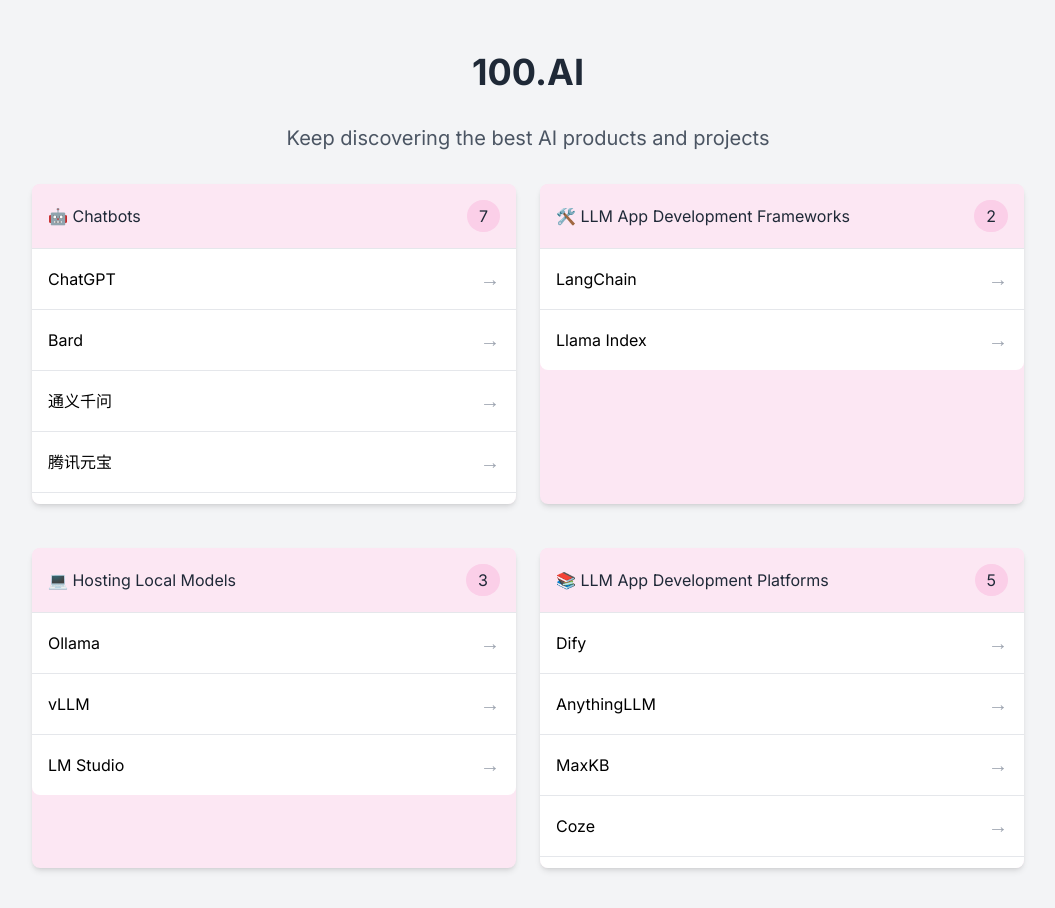
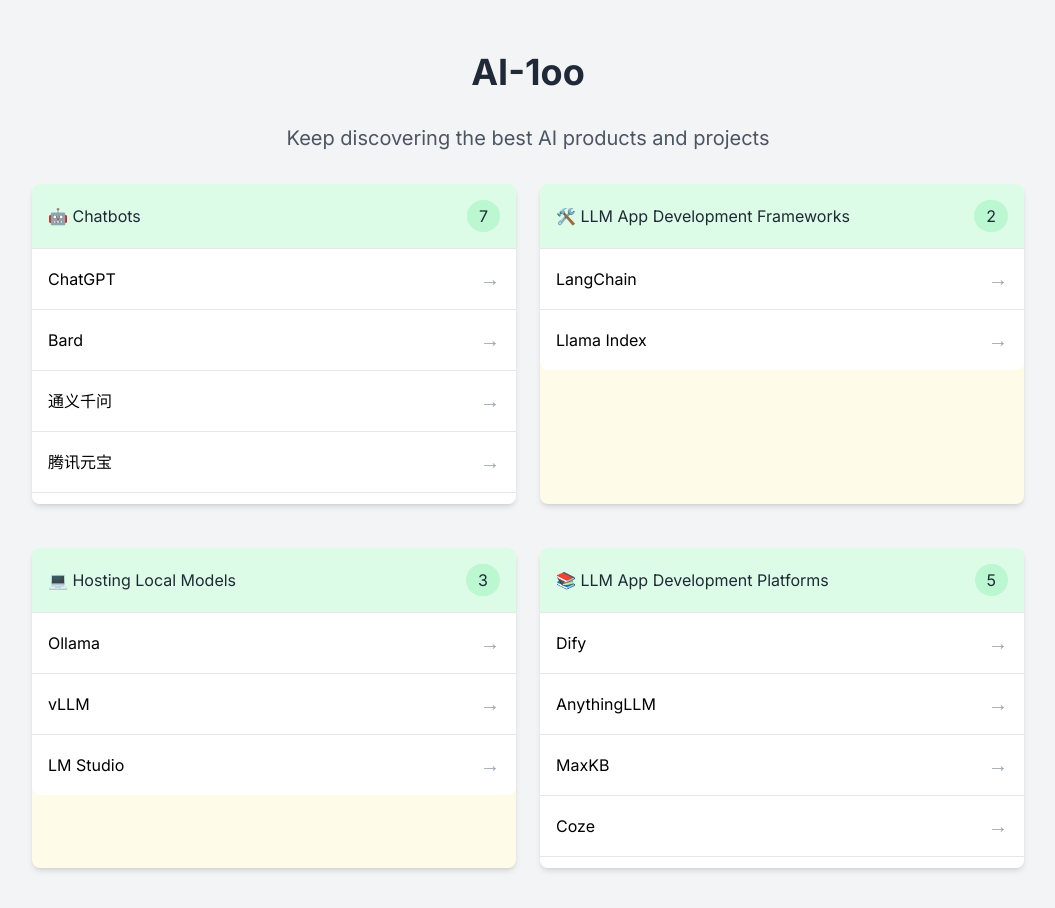
Before and after one commit to 1137882300/ai-1oo, a Next.js app: page / in a window 1280 px wide. Shown: the whole page, without its empty margins (112-1167 px from the left). Built offline with nearby package versions, Linux system fonts and the light colour scheme.

Commit message:
fix-color

```diff
--- a/app/components/Category.tsx
+++ b/app/components/Category.tsx
@@ -7,9 +7,9 @@
 }
 
 const Category: React.FC<CategoryProps> = ({ title, items }) => (
-    <div className="bg-pink-100 rounded-lg mb-5 text-left shadow-md">
-        <h2 className="bg-pink-100 text-gray-800 p-4 rounded-t-lg flex justify-between items-center">
-            {title} <span className="count bg-pink-200 text-gray-800 py-1 px-3 rounded-full">{items.length}</span>
+    <div className="bg-yellow-50 rounded-lg mb-5 text-left shadow-md">
+        <h2 className="bg-green-100 text-gray-800 p-4 rounded-t-lg flex justify-between items-center">
+            {title} <span className="count bg-green-200 text-gray-800 py-1 px-3 rounded-full">{items.length}</span>
         </h2>
         <ul className="bg-white rounded-b-lg max-h-64 overflow-y-auto">
             {items.map((item, index) => (
--- a/app/layout.tsx
+++ b/app/layout.tsx
@@ -5,8 +5,8 @@
 const inter = Inter({ subsets: ["latin"] });
 
 export const metadata: Metadata = {
-  title: "Create Next App",
-  description: "Generated by create next app",
+  title: "AI-1oo",
+  description: "Keep discovering the best AI products and projects",
 };
 
 export default function RootLayout({
--- a/app/page.tsx
+++ b/app/page.tsx
@@ -25,7 +25,7 @@
 
     return (
         <div className="container mx-auto px-4">
-            <h1 className="text-4xl font-bold text-center my-8">100.AI</h1>
+            <h1 className="text-4xl font-bold text-center my-8">AI-1oo</h1>
             <p className="text-xl text-center mb-8">Keep discovering the best AI products and projects</p>
             <div className="grid grid-cols-1 md:grid-cols-2 gap-6">
                 {categories.map((category, index) => (
```
Also changed, not shown: 1 other file (tests, documents, lock files or other folders).
